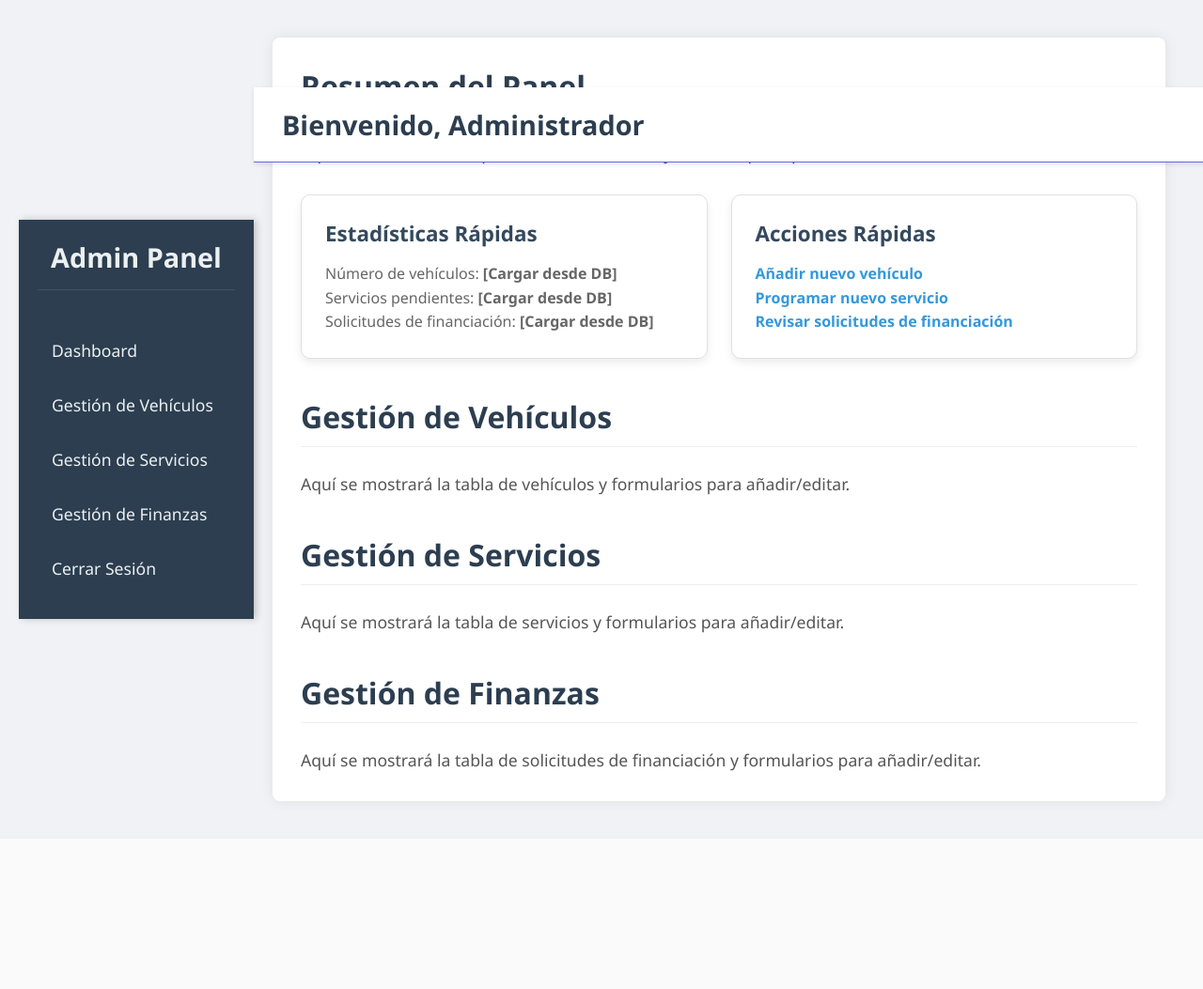
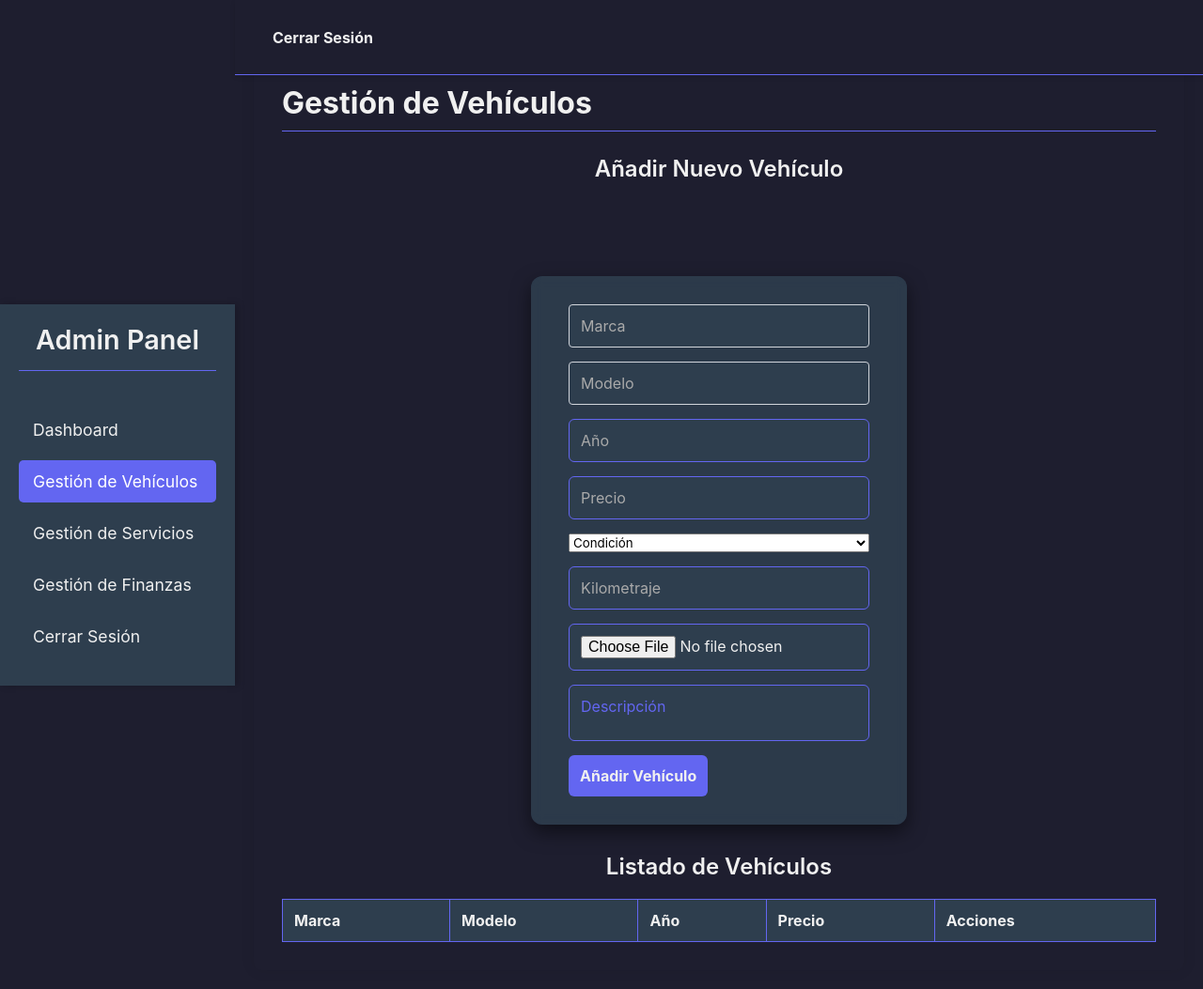
Before and after one commit to carpincho2/ProjectVechhio, a PHP site: page /panel-control.html in a window 1280 px wide, after a click on "Gestión de Vehículos". Shown: the whole page at 94% size. Before the commit the page ends 861 px from the top, so only its background shows below. Run offline with PHP 8.4, Linux system fonts and the light colour scheme; lists and menus that the app fills with data are empty.

Commit message:
8/22 9:30pm

```diff
--- a/backend/package.json
+++ b/backend/package.json
@@ -14,7 +14,8 @@
     "jsonwebtoken": "^9.0.2",
     "mysql2": "^3.14.3",
     "sequelize": "^6.37.7",
-    "sqlite3": "^5.1.7"
+    "sqlite3": "^5.1.7",
+    "multer": "^1.4.5-lts.1"
   },
   "devDependencies": {
     "nodemon": "^3.1.10"
--- a/frontend/panel-control.css
+++ b/frontend/panel-control.css
@@ -1,36 +1,57 @@
+:root{
+    --fondo:#1e1e2f;
+    --letra:#f0f0f0;
+    --boton:#6366f1;
+    --fondoheaderboton:#2E3E4E;
+    --hoverboton:#4f46e5;
+}
+
+* {
+    margin: 0;
+    padding: 0;
+    box-sizing: border-box;
+    transition: all 0.2s ease-in-out;
+    font-family: 'Inter', sans-serif;
+}
+
+html, body {
+    margin: 0;
+    padding: 0;
+}
+
 body {
-    font-family: 'Arial', sans-serif;
+    font-family: 'Inter', sans-serif;
     margin: 0;
     display: flex;
     min-height: 100vh;
-    background-color: #f0f2f5; /* Light gray background */
-    color: #333;
+    background-color: var(--fondo);
+    color: var(--letra);
 }
 
 .sidebar {
     width: 250px;
-    background-color: #2c3e50; /* Dark blue/gray */
-    color: white;
+    background-color: var(--fondoheaderboton);
+    color: var(--letra);
     padding: 20px;
-    box-shadow: 3px 0 8px rgba(0,0,0,0.2); /* Stronger shadow */
+    box-shadow: 3px 0 8px rgba(0,0,0,0.2);
     display: flex;
     flex-direction: column;
-    flex-shrink: 0; /* Prevent shrinking */
+    flex-shrink: 0;
 }
 
 .sidebar h2 {
     text-align: center;
     margin-bottom: 40px;
-    color: #ecf0f1;
+    color: var(--letra);
     font-size: 1.8em;
-    border-bottom: 1px solid rgba(255,255,255,0.1);
+    border-bottom: 1px solid var(--boton);
     padding-bottom: 15px;
 }
 
 .sidebar ul {
     list-style: none;
     padding: 0;
-    flex-grow: 1; /* Occupy available space */
+    flex-grow: 1;
 }
 
 .sidebar ul li {
@@ -38,7 +59,7 @@ body {
 }
 
 .sidebar ul li a {
-    color: #ecf0f1; /* Light text */
+    color: var(--letra);
     text-decoration: none;
     padding: 12px 15px;
     display: block;
@@ -49,7 +70,7 @@ body {
 
 .sidebar ul li a:hover,
 .sidebar ul li a.active {
-    background-color: #3498db; /* Blue highlight */
+    background-color: var(--boton);
     color: white;
 }
 
@@ -60,85 +81,152 @@ body {
 }
 
 .header {
-    background-color: #ffffff;
+    background-color: var(--fondo);
     padding: 20px 30px;
     box-shadow: 0 2px 5px rgba(0,0,0,0.1);
     display: flex;
     justify-content: space-between;
     align-items: center;
-    color: #333;
+    color: var(--letra);
+    border-bottom: 1px solid var(--boton);
 }
 
 .header h1 {
     margin: 0;
     font-size: 1.8em;
-    color: #2c3e50;
+    color: var(--letra);
 }
 
 .main-content {
     flex-grow: 1;
     padding: 30px;
-    background-color: #ffffff;
+    background-color: var(--fondo);
     margin: 20px;
     border-radius: 8px;
-    box-shadow: 0 0 15px rgba(0,0,0,0.08); /* Softer, wider shadow */
+    box-shadow: 0 0 15px rgba(0,0,0,0.08);
 }
 
 .main-content h1 {
-    color: #2c3e50;
+    color: var(--letra);
     margin-bottom: 25px;
     font-size: 2em;
-    border-bottom: 1px solid #eee;
+    border-bottom: 1px solid var(--boton);
     padding-bottom: 10px;
+}
+
+.main-content h2 {
+    color: var(--letra);
+    margin-top: 20px;
+    margin-bottom: 15px;
 }
 
 .main-content p {
     font-size: 1.1em;
     line-height: 1.6;
-    color: #555;
+    color: var(--letra);
 }
 
 .card-container {
     display: grid;
-    grid-template-columns: repeat(auto-fit, minmax(280px, 1fr)); /* Slightly larger cards */
-    gap: 25px; /* More space between cards */
+    grid-template-columns: repeat(auto-fit, minmax(280px, 1fr));
+    gap: 25px;
     margin-top: 30px;
 }
 
 .card {
-    background-color: #ffffff;
-    border: 1px solid #e0e0e0;
-    border-radius: 10px; /* More rounded corners */
+    background-color: var(--fondoheaderboton);
+    border: 1px solid var(--boton);
+    border-radius: 10px;
     padding: 25px;
-    box-shadow: 0 4px 10px rgba(0,0,0,0.08); /* Enhanced shadow */
+    box-shadow: 0 4px 10px rgba(0,0,0,0.08);
     transition: transform 0.2s ease, box-shadow 0.2s ease;
 }
 
 .card:hover {
     transform: translateY(-5px);
-    box-shadow: 0 6px 15px rgba(0,0,0,0.12);
+    box-shadow: 0 6px 15px rgba(99, 102, 241, 0.35);
 }
 
 .card h3 {
     margin-top: 0;
-    color: #34495e; /* Darker text for headings */
+    color: var(--letra);
     font-size: 1.4em;
     margin-bottom: 15px;
 }
 
 .card p {
-    color: #666;
+    color: var(--letra);
     font-size: 1em;
 }
 
 .card a {
-    color: #3498db; /* Blue links */
+    color: var(--boton);
     text-decoration: none;
     font-weight: bold;
 }
 
 .card a:hover {
     text-decoration: underline;
+}
+
+form {
+    display: flex;
+    flex-direction: column;
+    gap: 15px;
+    margin-bottom: 30px;
+}
+
+form input,
+form textarea {
+    padding: 12px;
+    border-radius: 6px;
+    border: 1px solid var(--boton);
+    background-color: var(--fondoheaderboton);
+    color: var(--letra);
+    font-size: 16px;
+}
+
+form button {
+    background-color: var(--boton);
+    color: var(--letra);
+    padding: 12px;
+    border: none;
+    border-radius: 6px;
+    cursor: pointer;
+    font-weight: bold;
+    transition: background-color 0.3s;
+    width: fit-content;
+}
+
+form button:hover {
+    background-color: var(--hoverboton);
+}
+
+table {
+    width: 100%;
+    border-collapse: collapse;
+    margin-top: 20px;
+}
+
+table th, table td {
+    border: 1px solid var(--boton);
+    padding: 12px;
+    text-align: left;
+}
+
+table th {
+    background-color: var(--fondoheaderboton);
+    color: var(--letra);
+}
+
+.logout-link {
+    color: #e74c3c;
+    text-decoration: none;
+    font-weight: bold;
+}
+
+.section-title {
+    margin-top: 40px;
 }
 
 /* Basic Responsiveness */
@@ -170,6 +258,8 @@ body {
     }
     .header {
         padding: 15px 20px;
+        flex-direction: column;
+        height: auto;
     }
     .header h1 {
         font-size: 1.5em;
--- a/frontend/panel-control.html
+++ b/frontend/panel-control.html
@@ -7,6 +7,7 @@
     <link rel="stylesheet" href="styles.css">
     <link rel="stylesheet" href="loginregisterstyle.css">
     <link rel="stylesheet" href="panel-control.css">
+    <script src="panel-control.js" defer></script>
 </head>
 <body>
     <div class="sidebar">
@@ -21,10 +22,10 @@
     </div>
     <div class="main-container">
         <div class="header">
-            <h1>Bienvenido, Administrador</h1>
+
             <div>
                 <!-- Aquí podrías poner el nombre del usuario logueado o un menú de usuario -->
-                <a href="/logout" style="color: #e74c3c; text-decoration: none; font-weight: bold;">Cerrar Sesión</a>
+                <a href="/logout" class="logout-link">Cerrar Sesión</a>
             </div>
         </div>
         <div class="main-content">
@@ -46,14 +47,84 @@
                 </div>
             </div>
 
-            <h1 id="vehicles" style="margin-top: 40px;">Gestión de Vehículos</h1>
-            <p>Aquí se mostrará la tabla de vehículos y formularios para añadir/editar.</p>
+            <h1 id="vehicles" class="section-title">Gestión de Vehículos</h1>
+            <div id="vehicles-content">
+                <h2>Añadir Nuevo Vehículo</h2>
+                <form id="add-vehicle-form">
+                    <input type="text" name="brand" placeholder="Marca" required>
+                    <input type="text" name="model" placeholder="Modelo" required>
+                    <input type="number" name="year" placeholder="Año" required>
+                    <input type="number" name="price" placeholder="Precio" required>
+                    <select name="condition" required>
+                        <option value="" disabled selected>Condición</option>
+                        <option value="Nuevo">Nuevo</option>
+                        <option value="Usado">Usado</option>
+                    </select>
+                    <input type="number" name="mileage" placeholder="Kilometraje">
+                    <input type="file" name="image" accept="image/*">
+                    <textarea name="description" placeholder="Descripción"></textarea>
+                    <button type="submit">Añadir Vehículo</button>
+                </form>
 
-            <h1 id="services" style="margin-top: 40px;">Gestión de Servicios</h1>
-            <p>Aquí se mostrará la tabla de servicios y formularios para añadir/editar.</p>
+                <h2>Listado de Vehículos</h2>
+                <table id="vehicles-table">
+                    <thead>
+                        <tr>
+                            <th>Marca</th>
+                            <th>Modelo</th>
+                            <th>Año</th>
+                            <th>Precio</th>
+                            <th>Acciones</th>
+                        </tr>
+                    </thead>
+                    <tbody>
+                        <!-- Las filas de vehículos se insertarán aquí dinámicamente -->
+                    </tbody>
+                </table>
+            </div>
 
-            <h1 id="finances" style="margin-top: 40px;">Gestión de Finanzas</h1>
-            <p>Aquí se mostrará la tabla de solicitudes de financiación y formularios para añadir/editar.</p>
+            <h1 id="services" class="section-title">Gestión de Servicios</h1>
+                        <div id="services-content">
+                <h2>Añadir Nuevo Servicio</h2>
+                <form id="add-service-form">
+                    <input type="text" name="service-name" placeholder="Nombre del Servicio" required>
+                    <textarea name="service-description" placeholder="Descripción del Servicio"></textarea>
+                    <button type="submit">Añadir Servicio</button>
+                </form>
+
+                <h2>Listado de Servicios</h2>
+                <table id="services-table">
+                    <thead>
+                        <tr>
+                            <th>Nombre del Servicio</th>
+                            <th>Descripción</th>
+                            <th>Acciones</th>
+                        </tr>
+                    </thead>
+                    <tbody>
+                        <!-- Las filas de servicios se insertarán aquí dinámicamente -->
+                    </tbody>
+                </table>
+            </div>
+
+            <h1 id="finances" class="section-title">Gestión de Finanzas</h1>
+                        <div id="finances-content">
+                <h2>Listado de Solicitudes de Financiación</h2>
+                <table id="finances-table">
+                    <thead>
+                        <tr>
+                            <th>ID de Solicitud</th>
+                            <th>Nombre del Cliente</th>
+                            <th>Vehículo</th>
+                            <th>Estado</th>
+                            <th>Acciones</th>
+                        </tr>
+                    </thead>
+                    <tbody>
+                        <!-- Las filas de finanzas se insertarán aquí dinámicamente -->
+                    </tbody>
+                </table>
+            </div>
 
         </div>
     </div>
--- a/frontend/styles.css
+++ b/frontend/styles.css
@@ -116,6 +116,7 @@ body{
     height: 100%;
     object-fit: cover;
     border-radius: 0;
+     object-position: top;
 }
 .titlevehicles {
     color: var(--letra);
@@ -383,6 +384,14 @@ form textarea {
     flex-wrap: wrap;
 }
 
+.hidden {
+    display: none !important;
+}
+
+.d-flex {
+    display: flex !important;
+}
+
 @media (max-width: 768px) {
     .carbox {
         max-width: 90%;
```
Also changed, not shown: backend/models/vehiculos.js (+8 -0 lines), backend/routes/vehicles.js (+18 -3 lines), frontend/conrol-panel.html (deleted, +0 -19 lines), frontend/index.html (+2 -36 lines), frontend/login.html (+4 -36 lines), frontend/login.js (added, +30 -0 lines), frontend/modulos.js (+38 -0 lines), frontend/panel-control.js (added, +110 -0 lines), backend/package-lock.json, frontend/control-panel.css (deleted), frontend/logos/carpane.png (added), frontend/logos/carpane2.png (added).
